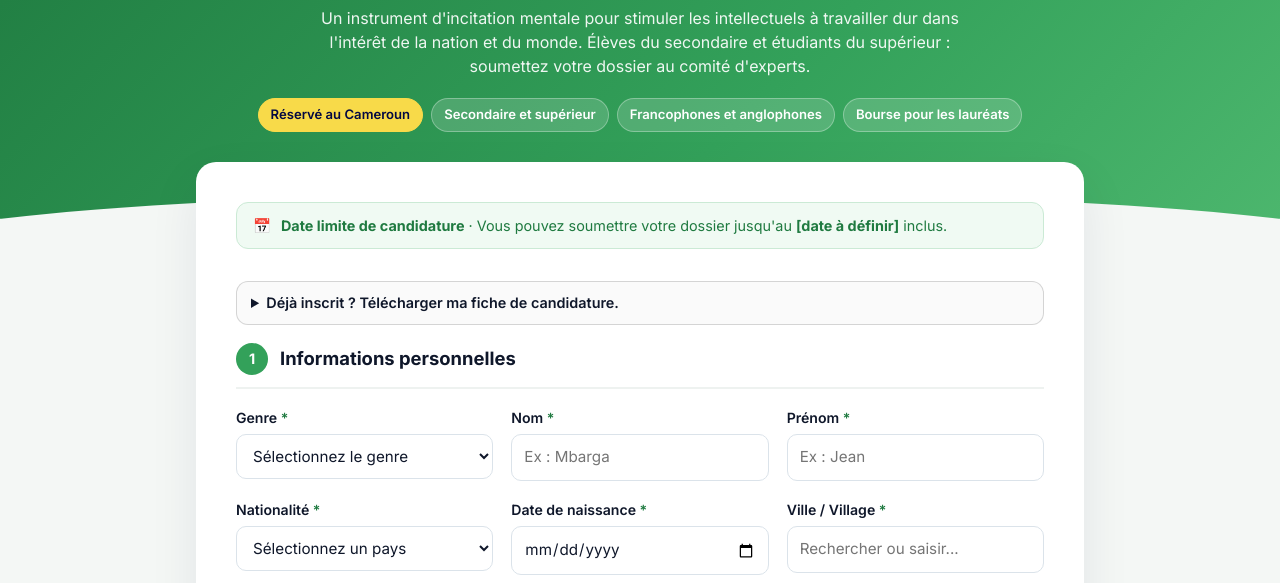
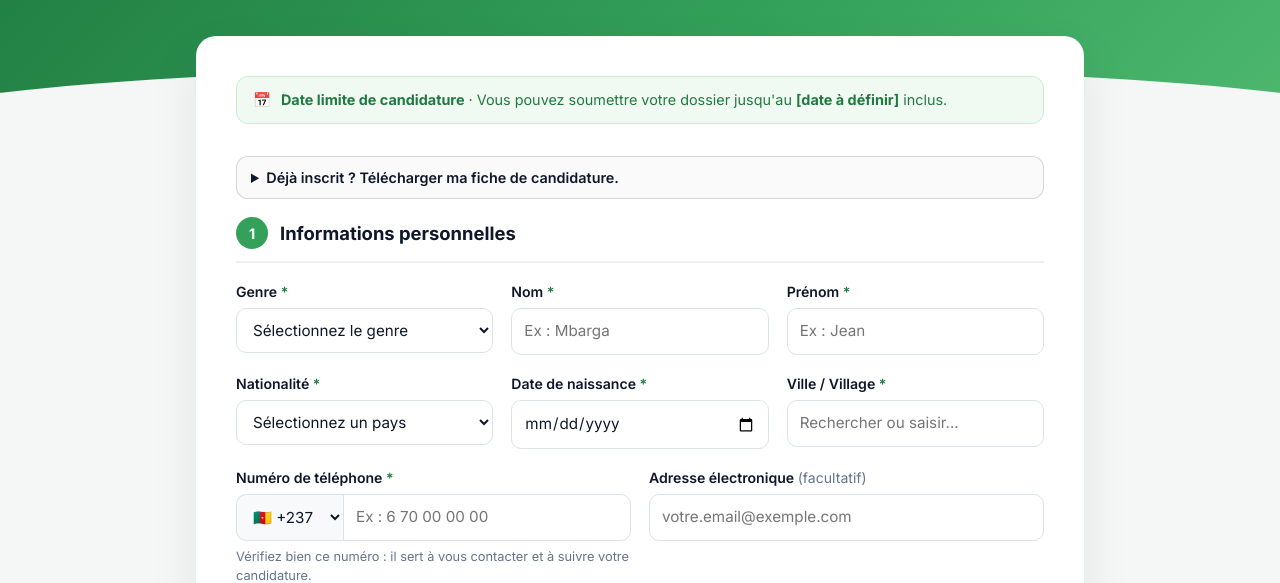
Before and after one commit to wiscod/Inscriptions-prix-excellence-ztf, a website: page site/index.html in a window 1280 px wide. Shown: the part 218-801 px from the top of the page. Drawn offline with Linux system fonts and the light colour scheme; files whose address does not match are found by name.

Commit message:
Retire le sous-titre et les pastilles sous le titre du formulaire
Co-Authored-By: Claude Opus 5.5 <noreply@anthropic.com>
Claude-Session: https://claude.ai/code/session_01Mcbiq1fq7jBpc2oKkKSYz2

```diff
--- a/site/index.html
+++ b/site/index.html
@@ -24,9 +24,6 @@ a{color:var(--green-d)}
 .hero:after{content:"";position:absolute;inset:auto -10% -60px -10%;height:120px;background:var(--bg);border-radius:50% 50% 0 0}
 .hero h1{font-size:clamp(1.8rem,4vw,2.8rem);margin:.4rem 0 .6rem;letter-spacing:-.02em}
 .hero p{max-width:660px;margin:0 auto;opacity:.92}
-.chips{display:flex;flex-wrap:wrap;justify-content:center;gap:8px;margin-top:20px}
-.chip{background:rgba(255,255,255,.16);border:1px solid rgba(255,255,255,.3);padding:6px 12px;border-radius:999px;font-size:.82rem;font-weight:600}
-.chip.y{background:var(--yellow);color:var(--navy);border-color:var(--yellow)}
 .eyebrow{font-size:.78rem;letter-spacing:.14em;text-transform:uppercase;font-weight:700;color:var(--yellow)}
 .wrap{max-width:920px;margin:-90px auto 0;padding:0 16px 64px;position:relative;z-index:2}
 .card{background:#fff;border-radius:20px;box-shadow:0 20px 50px rgba(3,8,66,.08);padding:clamp(20px,4vw,40px)}
@@ -65,9 +62,6 @@ window.ZTF_PAGE_I18N = {
   "p.nav.apply": ["Candidature", "Apply"], "p.nav.contact": ["Contact", "Contact"],
   "p.eyebrow": ["Édition 2026-2027 · Cameroun", "2026-2027 edition · Cameroon"],
   "p.title": ["Candidature au Prix d'Excellence ZTF", "Apply for the ZTF Excellence Award"],
-  "p.lead": ["Un instrument d'incitation mentale pour stimuler les intellectuels à travailler dur dans l'intérêt de la nation et du monde. Élèves du secondaire et étudiants du supérieur : soumettez votre dossier au comité d'experts.", "A mental incentive that spurs young minds to work hard for the good of the nation and the world. Secondary pupils and higher-education students: submit your file to our panel of experts."],
-  "p.chip1": ["Réservé au Cameroun", "Cameroon only"], "p.chip2": ["Secondaire et supérieur", "Secondary and higher education"],
-  "p.chip3": ["Francophones et anglophones", "Francophone and anglophone"], "p.chip4": ["Bourse pour les lauréats", "Scholarship for winners"],
   "p.footer": ["Prix d'Excellence ZTF", "ZTF Excellence Award"],
   "err.server": ["Le serveur a refusé le dossier :", "The server rejected the application:"],
   "err.tooMany": ["trop d'envois depuis cette connexion. Réessayez dans une minute.", "too many submissions from this connection. Try again in a minute."]
@@ -86,8 +80,6 @@ window.ZTF_PAGE_I18N = {
 <section class="hero">
   <div class="eyebrow" data-i18n="p.eyebrow"></div>
   <h1 data-i18n="p.title"></h1>
-  <p data-i18n="p.lead"></p>
-  <div class="chips"><span class="chip y" data-i18n="p.chip1"></span><span class="chip" data-i18n="p.chip2"></span><span class="chip" data-i18n="p.chip3"></span><span class="chip" data-i18n="p.chip4"></span></div>
 </section>
 
 <main class="wrap">
```
